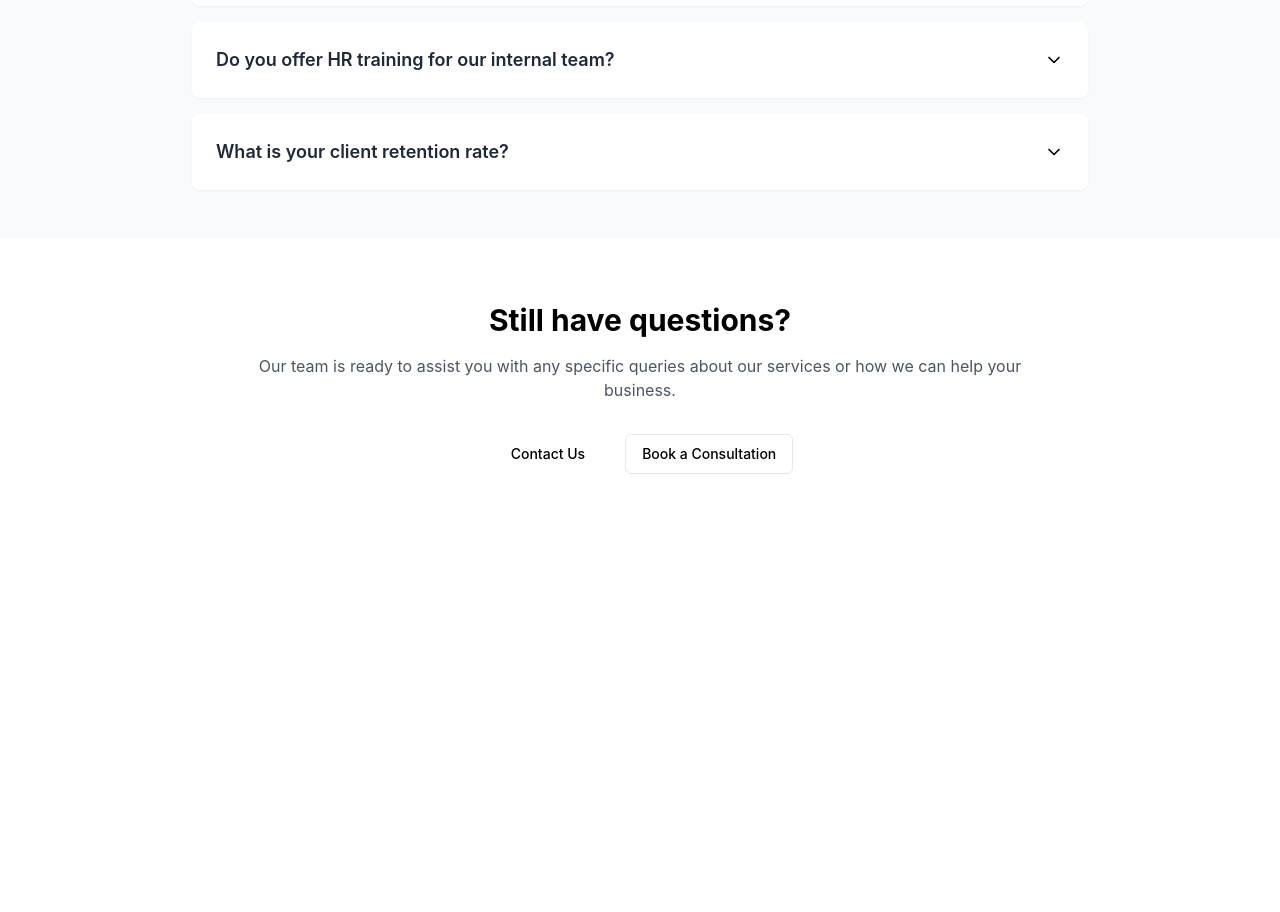
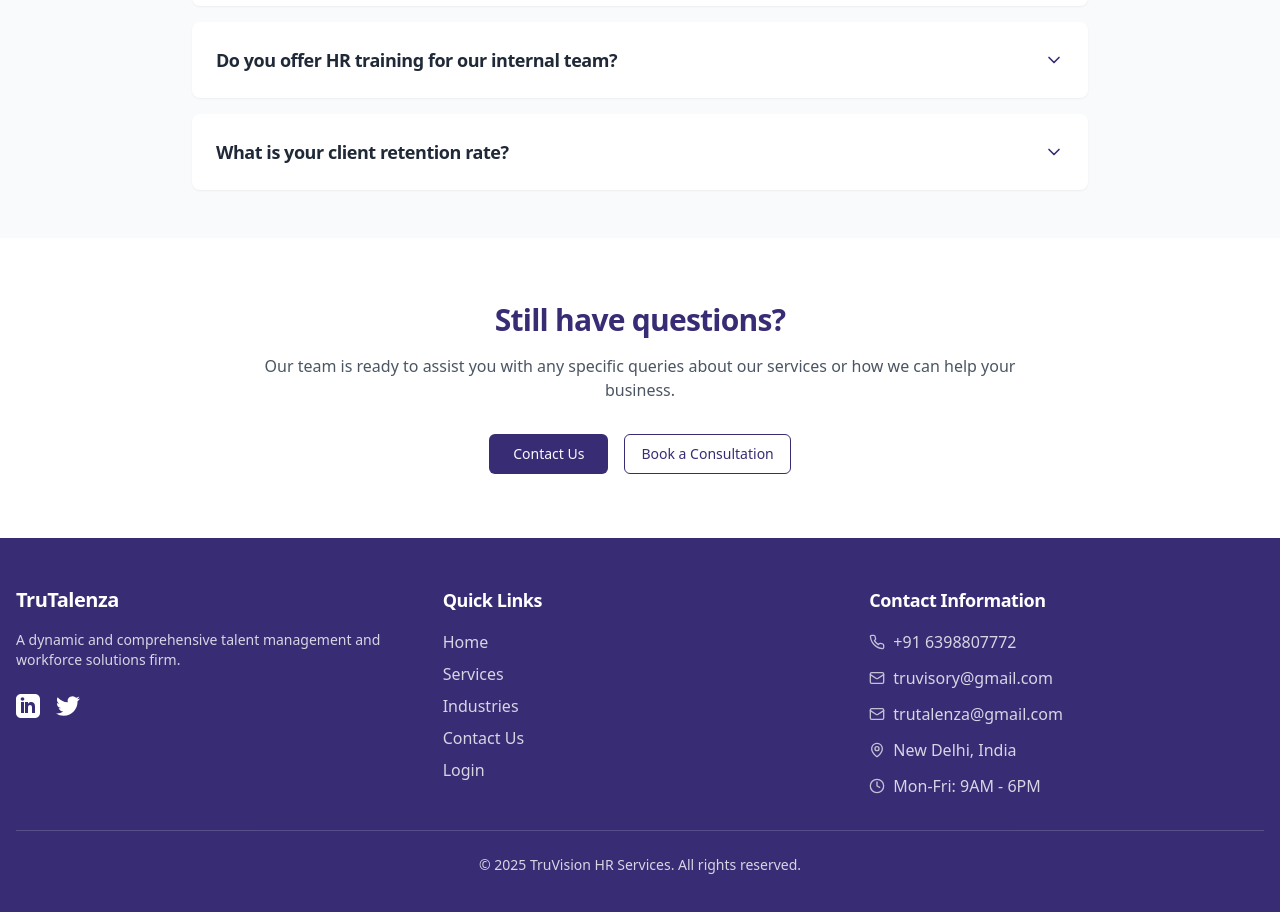
Before and after one commit to Nob1taaaa/vista-spark-web-23, a React (Vite) app: page /faq in a window 1280 px wide. Shown: the part 1220-2132 px from the top of the page. Built offline with nearby package versions, Linux system fonts and the light colour scheme.

Commit message:
Reverted to commit 61aa8b7776c6be3e7cbee3fe86e7dc09b28f6a3f

```diff
--- a/src/index.css
+++ b/src/index.css
@@ -5,54 +5,262 @@
 
 @layer base {
   :root {
-    /* Enhanced color variables for trustworthiness and calm */
-    --background: 225 20% 96%; /* Soft blue-gray background */
-    --foreground: 218 33% 20%; /* Deep navy text */
+    --background: 0 0% 100%;
+    --foreground: 222.2 84% 4.9%;
 
-    /* More nuanced color palette */
-    --primary: 210 64% 48%; /* Trustworthy blue */
-    --secondary: 198 75% 72%; /* Soft, calming blue */
+    --card: 0 0% 100%;
+    --card-foreground: 222.2 84% 4.9%;
 
-    --muted: 210 20% 75%; /* Soft gray for less important elements */
-    --accent: 210 64% 58%; /* Slightly brighter accent */
+    --popover: 0 0% 100%;
+    --popover-foreground: 222.2 84% 4.9%;
+
+    --primary: 252 47% 31%;
+    --primary-foreground: 210 40% 98%;
+
+    --secondary: 252 47% 37%;
+    --secondary-foreground: 210 40% 98%;
+
+    --muted: 210 40% 96.1%;
+    --muted-foreground: 215.4 16.3% 46.9%;
+
+    --accent: 210 40% 96.1%;
+    --accent-foreground: 222.2 47.4% 11.2%;
+
+    --destructive: 0 84.2% 60.2%;
+    --destructive-foreground: 210 40% 98%;
+
+    --border: 214.3 31.8% 91.4%;
+    --input: 214.3 31.8% 91.4%;
+    --ring: 252 47% 31%;
+
+    --radius: 0.5rem;
+
+    --sidebar-background: 0 0% 98%;
+    --sidebar-foreground: 240 5.3% 26.1%;
+    --sidebar-primary: 240 5.9% 10%;
+    --sidebar-primary-foreground: 0 0% 98%;
+    --sidebar-accent: 240 4.8% 95.9%;
+    --sidebar-accent-foreground: 240 5.9% 10%;
+    --sidebar-border: 220 13% 91%;
+    --sidebar-ring: 217.2 91.2% 59.8%;
+  }
+
+  .dark {
+    --background: 222.2 84% 4.9%;
+    --foreground: 210 40% 98%;
+
+    --card: 222.2 84% 4.9%;
+    --card-foreground: 210 40% 98%;
+
+    --popover: 222.2 84% 4.9%;
+    --popover-foreground: 210 40% 98%;
+
+    --primary: 210 40% 98%;
+    --primary-foreground: 222.2 47.4% 11.2%;
+
+    --secondary: 217.2 32.6% 17.5%;
+    --secondary-foreground: 210 40% 98%;
+
+    --muted: 217.2 32.6% 17.5%;
+    --muted-foreground: 215 20.2% 65.1%;
+
+    --accent: 217.2 32.6% 17.5%;
+    --accent-foreground: 210 40% 98%;
+
+    --destructive: 0 62.8% 30.6%;
+    --destructive-foreground: 210 40% 98%;
+
+    --border: 217.2 32.6% 17.5%;
+    --input: 217.2 32.6% 17.5%;
+    --ring: 212.7 26.8% 83.9%;
+    --sidebar-background: 240 5.9% 10%;
+    --sidebar-foreground: 240 4.8% 95.9%;
+    --sidebar-primary: 224.3 76.3% 48%;
+    --sidebar-primary-foreground: 0 0% 100%;
+    --sidebar-accent: 240 3.7% 15.9%;
+    --sidebar-accent-foreground: 240 4.8% 95.9%;
+    --sidebar-border: 240 3.7% 15.9%;
+    --sidebar-ring: 217.2 91.2% 59.8%;
+  }
+}
+
+@layer base {
+  * {
+    @apply border-border;
+  }
+
+  body {
+    @apply bg-background text-foreground;
+    scroll-behavior: smooth;
+  }
+
+  h1, h2, h3, h4, h5, h6 {
+    @apply tracking-tight;
   }
 }
 
 @layer components {
-  /* Improved typography and readability */
-  .readable-text {
-    @apply text-base leading-relaxed tracking-slight text-foreground;
+  .hover-effect {
+    @apply transition-all duration-300 ease-in-out;
   }
 
-  /* Calm, trustworthy section styles */
-  .calm-section {
-    @apply bg-background/50 backdrop-blur-sm rounded-xl shadow-calm p-6 md:p-8;
+  .text-gradient {
+    @apply bg-gradient-to-r from-brand-purple to-brand-lightPurple bg-clip-text text-transparent;
   }
 
-  /* Soft, subtle hover effects */
-  .calm-hover {
-    @apply transition-all duration-300 ease-in-out
-           hover:shadow-soft hover:scale-[1.02]
-           focus:outline-none focus:ring-2 focus:ring-primary/30;
+  .card-hover {
+    @apply hover:shadow-lg hover:shadow-brand-purple/10 transition-all duration-300;
+  }
+
+  .button-hover {
+    @apply hover:scale-105 transition-transform duration-200;
+  }
+
+  /* Mobile-friendly card styles - always show content */
+  .feature-card {
+    @apply bg-white rounded-xl p-6 shadow-sm hover:shadow-md border border-gray-100 transition-all duration-300 hover:-translate-y-1;
+    @apply md:opacity-100; /* Always visible on mobile */
+  }
+
+  /* Ensure content is always visible on mobile */
+  .mobile-visible {
+    @apply block md:hover:block;
+  }
+
+  /* New animation classes */
+  .fade-up {
+    @apply opacity-0 translate-y-8 transition-all duration-500;
+  }
+
+  .fade-up.show {
+    @apply opacity-100 translate-y-0;
+  }
+
+  .scale-in {
+    @apply opacity-0 scale-95 transition-all duration-300;
+  }
+
+  .scale-in.show {
+    @apply opacity-100 scale-100;
+  }
+
+  /* Link hover effects */
+  .link-underline {
+    @apply relative after:absolute after:bottom-0 after:left-0 after:h-0.5 after:w-full after:origin-bottom-right after:scale-x-0 after:bg-brand-purple after:transition-transform after:duration-300 hover:after:origin-bottom-left hover:after:scale-x-100;
+  }
+
+  /* Form input styles */
+  .input-focus {
+    @apply focus:border-brand-purple focus:ring focus:ring-brand-purple/20 focus:ring-offset-2 transition-all duration-200;
+  }
+
+  /* Improved card styles with better mobile visibility */
+  .feature-card {
+    @apply bg-white rounded-xl p-6 shadow-sm hover:shadow-md border border-gray-100 transition-all duration-300;
+    @apply transform-gpu md:hover:-translate-y-1;
+  }
+
+  /* Page transitions */
+  .page-transition-enter {
+    @apply opacity-0;
+  }
+
+  .page-transition-enter-active {
+    @apply opacity-100 transition-opacity duration-300;
+  }
+
+  .page-transition-exit {
+    @apply opacity-100;
+  }
+
+  .page-transition-exit-active {
+    @apply opacity-0 transition-opacity duration-300;
+  }
+}
+
+@keyframes pulse-border {
+  0%, 100% {
+    border-color: rgba(56, 44, 116, 0.3);
+  }
+  50% {
+    border-color: rgba(56, 44, 116, 0.8);
+  }
+}
+
+@keyframes float {
+  0%, 100% {
+    transform: translateY(0);
+  }
+  50% {
+    transform: translateY(-10px);
+  }
+}
+
+@keyframes spin-slow {
+  from {
+    transform: rotate(0deg);
+  }
+  to {
+    transform: rotate(360deg);
   }
 }
 
 @layer utilities {
-  /* Enhanced text readability */
-  .text-balance {
-    text-wrap: balance;
+  .animate-pulse-border {
+    animation: pulse-border 2s infinite;
   }
 
-  /* Soft fade-in animations */
-  .fade-in {
-    animation: fadeIn 0.5s ease-out;
+  .animate-float {
+    animation: float 5s ease-in-out infinite;
   }
 
-  @keyframes fadeIn {
-    from { opacity: 0; transform: translateY(10px); }
-    to { opacity: 1; transform: translateY(0); }
+  .animate-spin-slow {
+    animation: spin-slow 8s linear infinite;
+  }
+
+  .animate-fade-in {
+    @apply transition-all duration-700 ease-in-out;
+    animation: fadeIn 0.7s ease-in-out;
+  }
+
+  .animate-slide-in {
+    @apply transition-all duration-700 ease-in-out;
+    animation: slideIn 0.7s ease-in-out;
+  }
+
+  .animate-scale-in {
+    @apply transition-all duration-500 ease-in-out;
+    animation: scaleIn 0.5s ease-in-out;
   }
 }
 
-/* Import professional, readable fonts */
-@import url('https://fonts.googleapis.com/css2?family=Inter:wght@300;400;600&family=Playfair+Display:wght@400;600&display=swap');
+@keyframes fadeIn {
+  from {
+    opacity: 0;
+  }
+  to {
+    opacity: 1;
+  }
+}
+
+@keyframes slideIn {
+  from {
+    opacity: 0;
+    transform: translateY(20px);
+  }
+  to {
+    opacity: 1;
+    transform: translateY(0);
+  }
+}
+
+@keyframes scaleIn {
+  from {
+    opacity: 0;
+    transform: scale(0.95);
+  }
+  to {
+    opacity: 1;
+    transform: scale(1);
+  }
+}
--- a/tailwind.config.ts
+++ b/tailwind.config.ts
@@ -1,5 +1,5 @@
 
-import type { Config } from "tailwindcss"
+import type { Config } from "tailwindcss";
 
 export default {
 	darkMode: ["class"],
@@ -9,43 +9,124 @@ export default {
 		"./app/**/*.{ts,tsx}",
 		"./src/**/*.{ts,tsx}",
 	],
+	prefix: "",
 	theme: {
+		container: {
+			center: true,
+			padding: '2rem',
+			screens: {
+				'2xl': '1400px'
+			}
+		},
 		extend: {
 			colors: {
-        // Extend existing brand colors with calmer, more trustworthy palette
+				border: 'hsl(var(--border))',
+				input: 'hsl(var(--input))',
+				ring: 'hsl(var(--ring))',
+				background: 'hsl(var(--background))',
+				foreground: 'hsl(var(--foreground))',
+				primary: {
+					DEFAULT: 'hsl(var(--primary))',
+					foreground: 'hsl(var(--primary-foreground))'
+				},
+				secondary: {
+					DEFAULT: 'hsl(var(--secondary))',
+					foreground: 'hsl(var(--secondary-foreground))'
+				},
+				destructive: {
+					DEFAULT: 'hsl(var(--destructive))',
+					foreground: 'hsl(var(--destructive-foreground))'
+				},
+				muted: {
+					DEFAULT: 'hsl(var(--muted))',
+					foreground: 'hsl(var(--muted-foreground))'
+				},
+				accent: {
+					DEFAULT: 'hsl(var(--accent))',
+					foreground: 'hsl(var(--accent-foreground))'
+				},
+				popover: {
+					DEFAULT: 'hsl(var(--popover))',
+					foreground: 'hsl(var(--popover-foreground))'
+				},
+				card: {
+					DEFAULT: 'hsl(var(--card))',
+					foreground: 'hsl(var(--card-foreground))'
+				},
+				sidebar: {
+					DEFAULT: 'hsl(var(--sidebar-background))',
+					foreground: 'hsl(var(--sidebar-foreground))',
+					primary: 'hsl(var(--sidebar-primary))',
+					'primary-foreground': 'hsl(var(--sidebar-primary-foreground))',
+					accent: 'hsl(var(--sidebar-accent))',
+					'accent-foreground': 'hsl(var(--sidebar-accent-foreground))',
+					border: 'hsl(var(--sidebar-border))',
+					ring: 'hsl(var(--sidebar-ring))'
+				},
                 brand: {
-          calm: {
-            background: '#F5F7FA',   // Soft, light blue-gray background
-            text: '#2C3E50',          // Deep, professional navy blue
-            accent: '#4A90E2',        // Soft, trustworthy blue
-            secondary: '#7FDBFF',     // Light, calming blue
-            muted: '#B0BEC5',         // Soft gray for less important elements
+                    purple: '#382C74',
+                    lightPurple: '#4F418C',
+                    lighterPurple: '#6A5AAD'
+                }
+			},
+			borderRadius: {
+				lg: 'var(--radius)',
+				md: 'calc(var(--radius) - 2px)',
+				sm: 'calc(var(--radius) - 4px)'
+			},
+			keyframes: {
+				'accordion-down': {
+					from: {
+						height: '0'
+					},
+					to: {
+						height: 'var(--radix-accordion-content-height)'
+					}
+				},
+				'accordion-up': {
+					from: {
+						height: 'var(--radix-accordion-content-height)'
+					},
+					to: {
+						height: '0'
+					}
+				},
+                'fade-in': {
+                    '0%': { opacity: '0' },
+                    '100%': { opacity: '1' }
+                },
+                'fade-out': {
+                    '0%': { opacity: '1' },
+                    '100%': { opacity: '0' }
+                },
+                'slide-in': {
+                    '0%': { transform: 'translateY(20px)', opacity: '0' },
+                    '100%': { transform: 'translateY(0)', opacity: '1' }
+                },
+                'slide-out': {
+                    '0%': { transform: 'translateY(0)', opacity: '1' },
+                    '100%': { transform: 'translateY(20px)', opacity: '0' }
+                },
+                'scale-in': {
+                    '0%': { transform: 'scale(0.95)', opacity: '0' },
+                    '100%': { transform: 'scale(1)', opacity: '1' }
+                },
+                'pulse': {
+                    '0%, 100%': { opacity: '1' },
+                    '50%': { opacity: '0.7' }
+                }
+			},
+			animation: {
+				'accordion-down': 'accordion-down 0.2s ease-out',
+				'accordion-up': 'accordion-up 0.2s ease-out',
+                'fade-in': 'fade-in 0.3s ease-out',
+                'fade-out': 'fade-out 0.3s ease-out',
+                'slide-in': 'slide-in 0.4s ease-out',
+                'slide-out': 'slide-out 0.4s ease-out',
+                'scale-in': 'scale-in 0.3s ease-out',
+                'pulse': 'pulse 1.5s cubic-bezier(0.4, 0, 0.6, 1) infinite'
 			}
 		}
 	},
-      fontFamily: {
-        // Add professional, readable fonts
-        'sans': ['Inter', 'system-ui', 'Helvetica', 'Arial', 'sans-serif'],
-        'display': ['Playfair Display', 'Georgia', 'serif']
-      },
-      boxShadow: {
-        // Soft, subtle shadows for depth
-        'soft': '0 4px 6px -1px rgba(0, 0, 0, 0.05), 0 2px 4px -1px rgba(0, 0, 0, 0.03)',
-        'calm': '0 10px 15px -3px rgba(0, 0, 0, 0.04), 0 4px 6px -2px rgba(0, 0, 0, 0.02)'
-      },
-      typography: {
-        DEFAULT: {
-          css: {
-            color: '#2C3E50',
-            lineHeight: '1.6',
-            maxWidth: '65ch',  // Optimal line length for readability
-          }
-        }
-      }
-    }
-  },
-  plugins: [
-    require('@tailwindcss/typography'),
-    require('tailwindcss-animate')
-  ]
-} satisfies Config
+	plugins: [require("tailwindcss-animate")],
+} satisfies Config;
```
Lines whose indentation alone changed are shown as unchanged.
